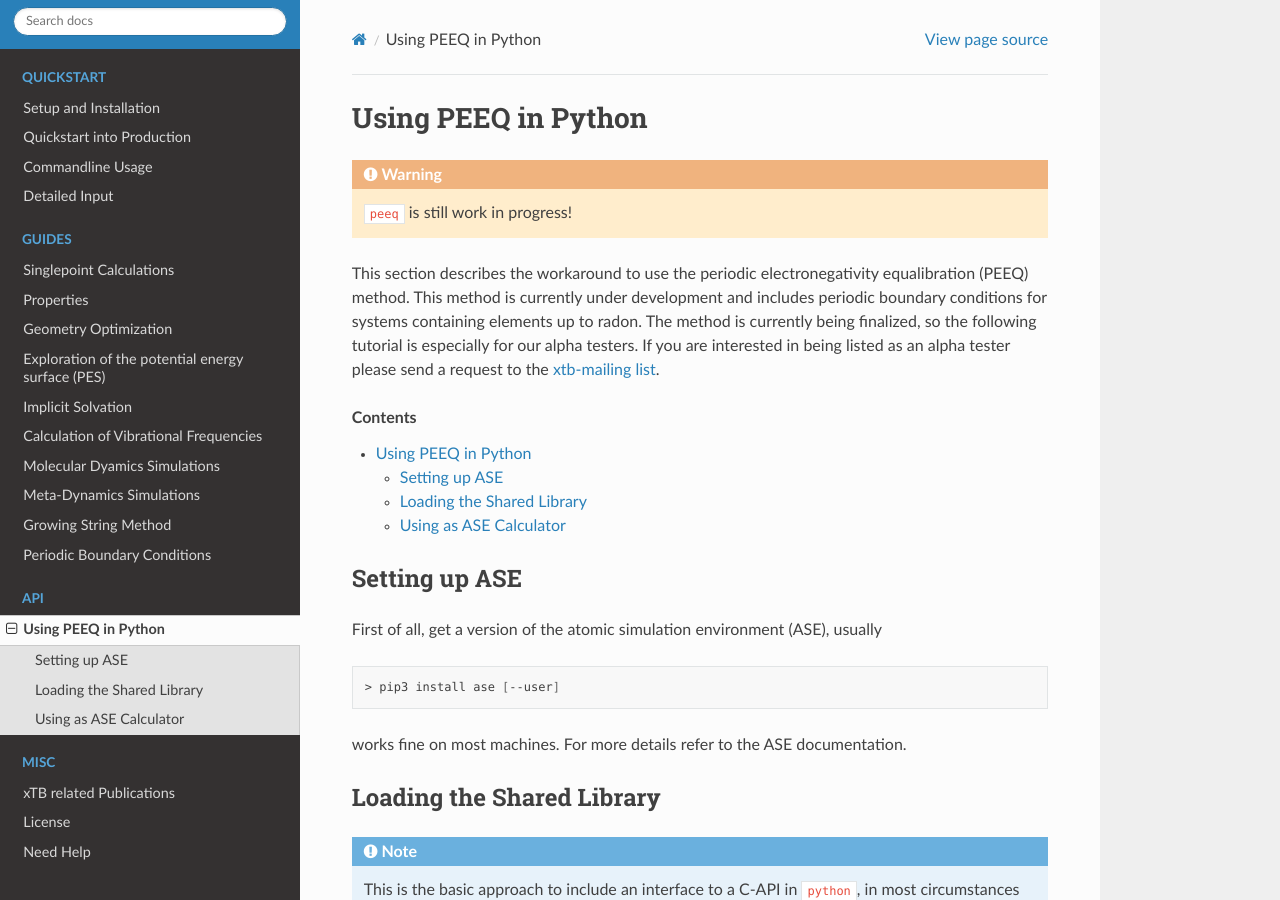
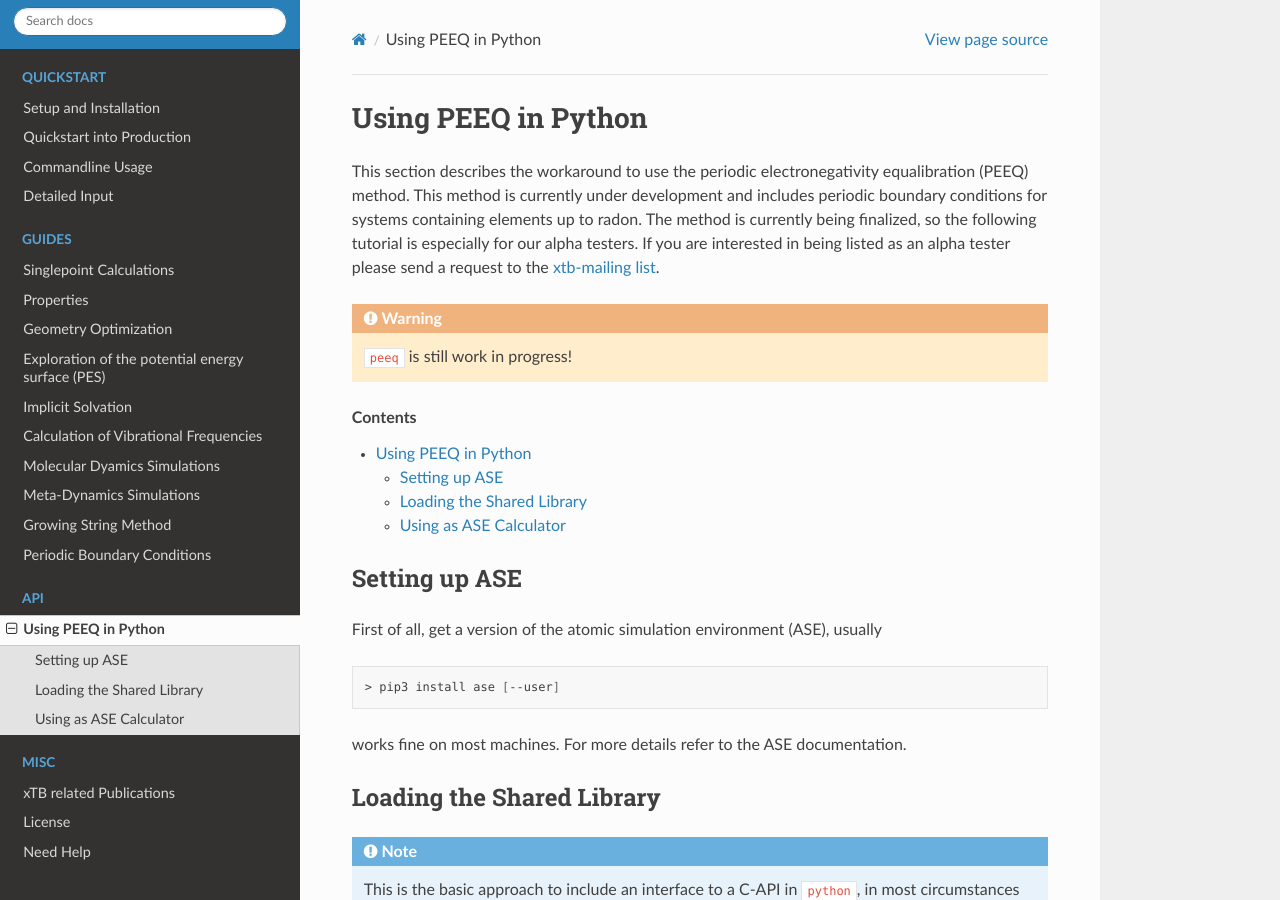
Before and after one commit to grimme-lab/xtb_docs, a Sphinx documentation site: the page built from source/dev_python.rst, in a window 1280 px wide and 900 px high. Built offline with Sphinx 7.4.7 and the Read the Docs theme 2.0.0, drawn with Linux system fonts in a browser that asks for light colours.

```diff
--- a/source/dev_python.rst
+++ b/source/dev_python.rst
@@ -4,13 +4,14 @@
  Using PEEQ in Python
 ----------------------
 
-.. warning:: ``peeq`` is still work in progress!
 
 This section describes the workaround to use the periodic electronegativity equalibration (PEEQ) method.
 This method is currently under development and includes periodic boundary conditions for systems containing
 elements up to radon. The method is currently being finalized, so the following tutorial is especially for
 our alpha testers. If you are interested in being listed as an alpha tester please send a request to the
 `xtb-mailing list <xtb@thch.uni-bonn.de>`_.
+
+.. warning:: ``peeq`` is still work in progress!
 
 .. contents::
 
```
